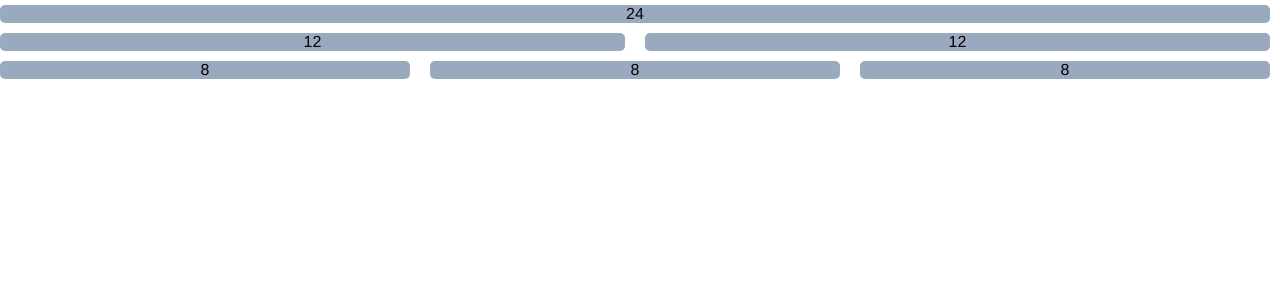
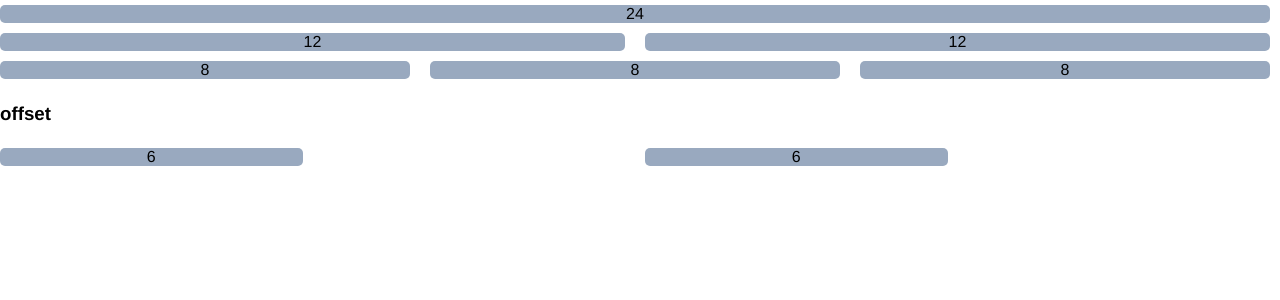
Before and after one commit to io-o/o-ui, a Vue app: page / in a window 1280 px wide. Shown: the top 300 px of the page. Built offline with nearby package versions, Linux system fonts and the light colour scheme.

Commit message:
新增 layout - offset

```diff
--- a/src/components/o-col/index.vue
+++ b/src/components/o-col/index.vue
@@ -1,5 +1,5 @@
 <template>
-  <div :class="'o-col-' + span" :style="gutter">
+  <div :class="['o-col-' + span, 'o-col-offset-' + offset]" :style="gutter">
     <slot />
   </div>
 </template>
@@ -10,6 +10,10 @@ export default {
     span: {
       type: Number,
       default: 24
+    },
+    offset: {
+      type: Number,
+      default: 0
     }
   },
   computed: {
@@ -39,4 +43,7 @@ for i in 4 6 8 12 24
     width unit(100/24*i, '%')
     display inline-block
     box-sizing border-box
+for i in 1 2 3 4 5 6
+  .o-col-offset-{i}
+    margin-left unit(100/24*i, '%')
 </style>
--- a/src/views/ui.vue
+++ b/src/views/ui.vue
@@ -4,11 +4,35 @@
       <o-col :span="24">
         <div class="item">24</div>
       </o-col>
-      <o-col :span="12"><div class="item">12</div></o-col>
-      <o-col :span="12"><div class="item">12</div></o-col>
-      <o-col :span="8"><div class="item">8</div></o-col>
-      <o-col :span="8"><div class="item">8</div></o-col>
-      <o-col :span="8"><div class="item">8</div></o-col>
+      <o-col :span="12">
+        <div class="item">12</div>
+      </o-col>
+      <o-col
+        :span="12"
+      >
+        <div class="item">12</div>
+      </o-col>
+      <o-col :span="8">
+        <div class="item">8</div>
+      </o-col>
+      <o-col :span="8">
+        <div class="item">8</div>
+      </o-col>
+      <o-col :span="8">
+        <div class="item">8</div>
+      </o-col>
+    </o-row>
+    <h3>offset</h3>
+    <o-row :gutter="20">
+      <o-col :span="6">
+        <div class="item">6</div>
+      </o-col>
+      <o-col
+        :span="6"
+        :offset="6"
+      >
+        <div class="item">6</div>
+      </o-col>
     </o-row>
   </div>
 </template>
@@ -22,13 +46,13 @@ export default {
     oCol
   },
 
-  data () {
+  data() {
     return {
 
     }
   },
 
-  created () {
+  created() {
 
   },
 
@@ -39,9 +63,10 @@ export default {
 </script>
 
 <style lang="stylus">
-.item
-  background-color #99a9bf
-  text-align center
-  border-radius 5px
-  margin 5px 0
+.item {
+  background-color: #99a9bf;
+  text-align: center;
+  border-radius: 5px;
+  margin: 5px 0;
+}
 </style>
```
